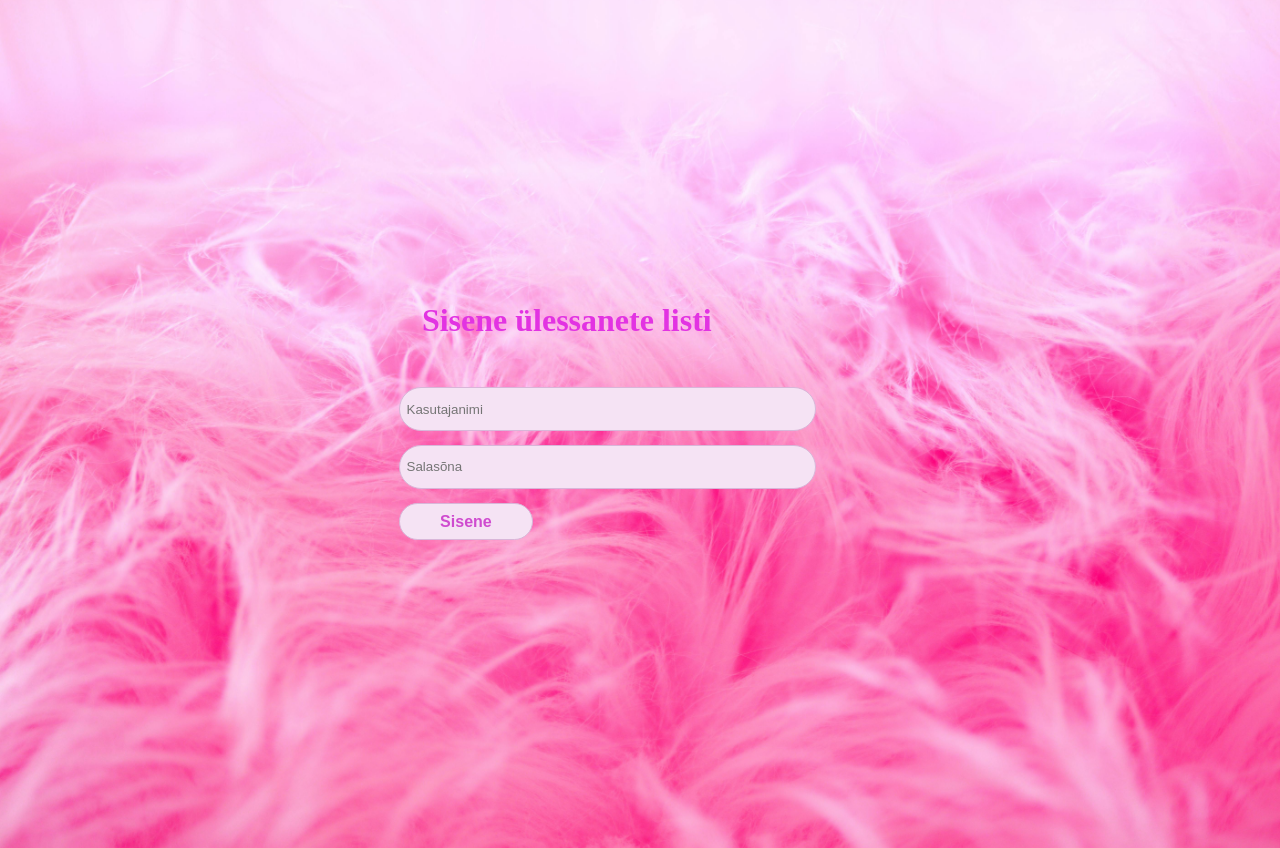
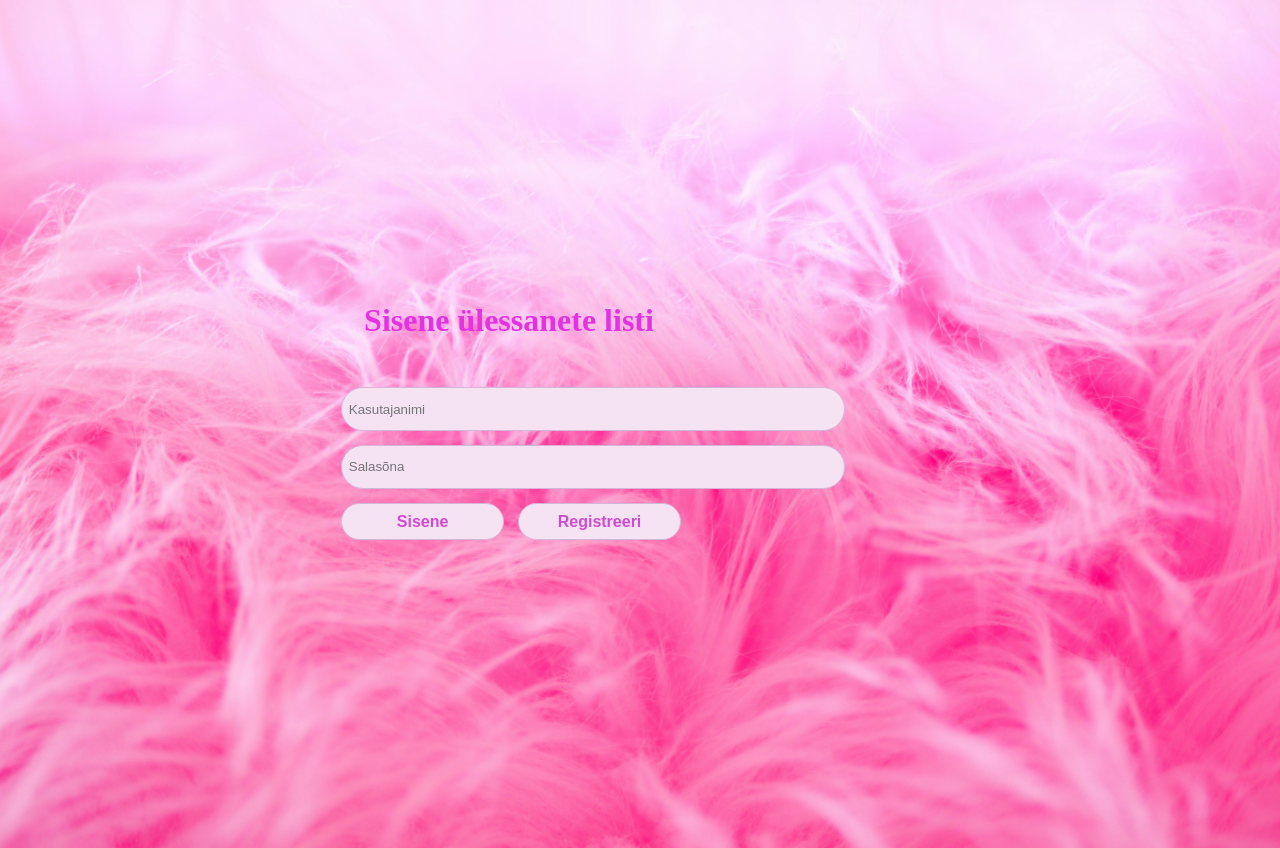
Before and after one commit to mairitikk/Back-End-New, a React (Vite) app in the folder front_end/: page / in a window 1280 px wide. Built offline with nearby package versions, Linux system fonts and the light colour scheme; a web font is replaced by a local one.

Commit message:
add registreeri button

```diff
--- a/front_end/src/login.jsx
+++ b/front_end/src/login.jsx
@@ -52,6 +52,7 @@ export default function Login() {
                     className={styles.passwordInput}
                 />
                 <button type="submit" className={styles.loginButton}>Sisene</button>
+                <button type="submit" className={styles.loginButton}>Registreeri</button>
             </div>
         </form>
         </div>
```
